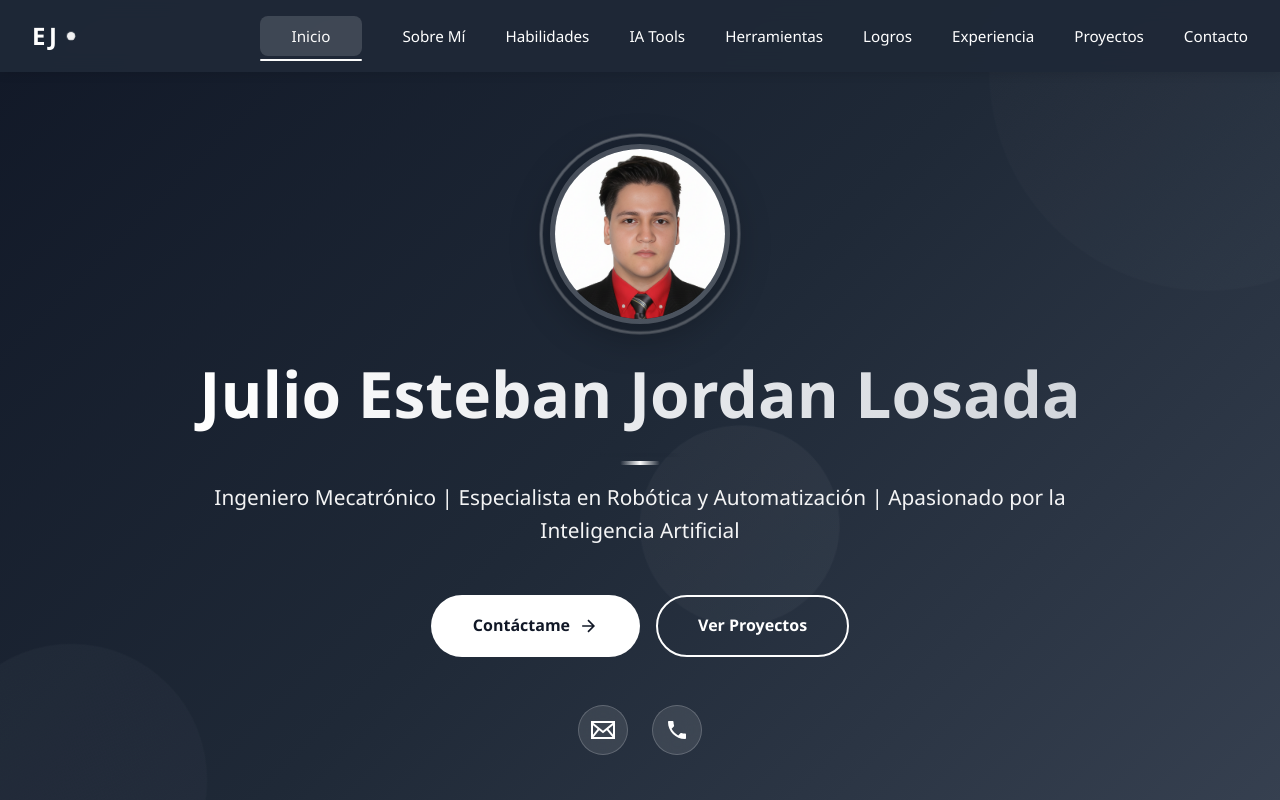
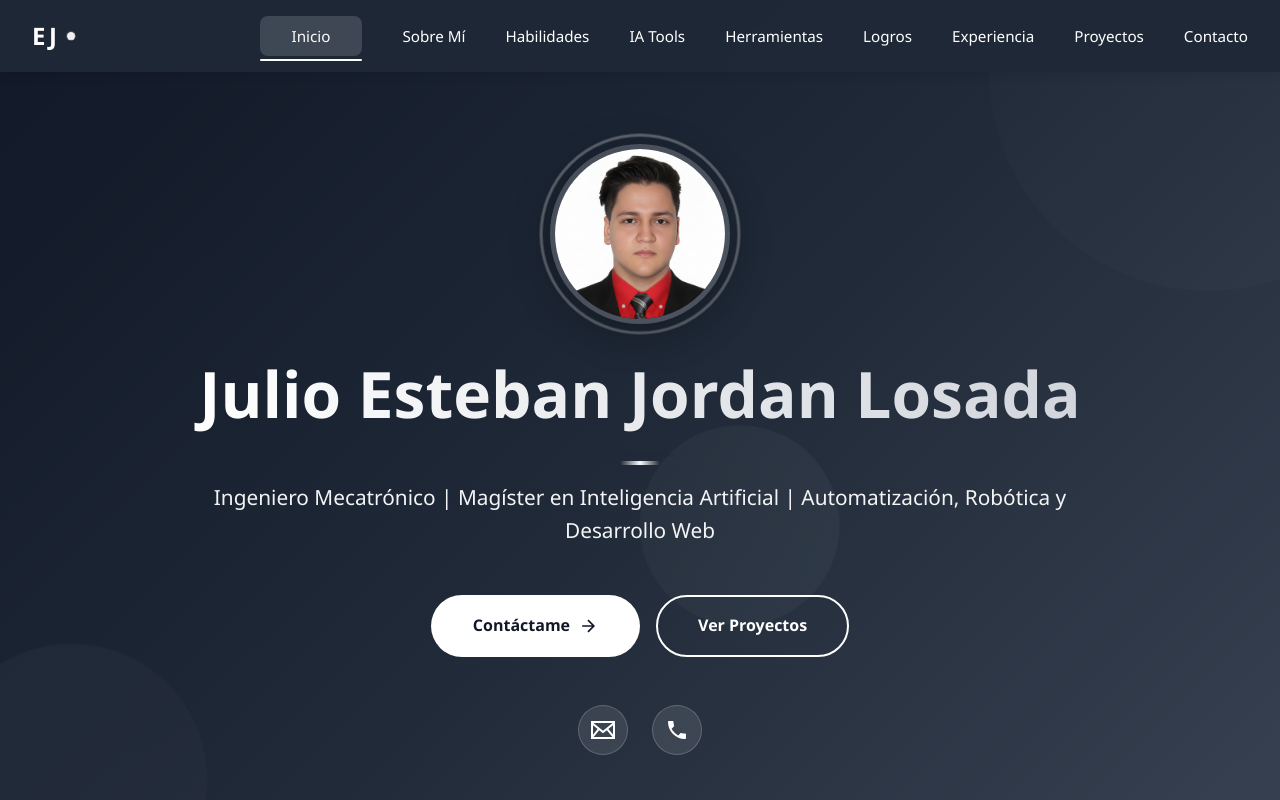
Before and after one commit to estebanjordan/Repositorio, a React (Create React App) app: page / in a window 1280 px wide. Built offline with nearby package versions, Linux system fonts and the light colour scheme.

Commit message:
New vertion

```diff
--- a/src/components/Hero.jsx
+++ b/src/components/Hero.jsx
@@ -55,7 +55,7 @@ const Hero = () => {
         </h2>
 
         <p className="hero-description">
-          Ingeniero Mecatrónico | Especialista en Robótica y Automatización | Apasionado por la Inteligencia Artificial
+          Ingeniero Mecatrónico | Magíster en Inteligencia Artificial | Automatización, Robótica y Desarrollo Web
         </p>
 
         <div className="hero-actions">
```
Also changed, not shown: 2 other files (tests, documents, lock files or other folders).
